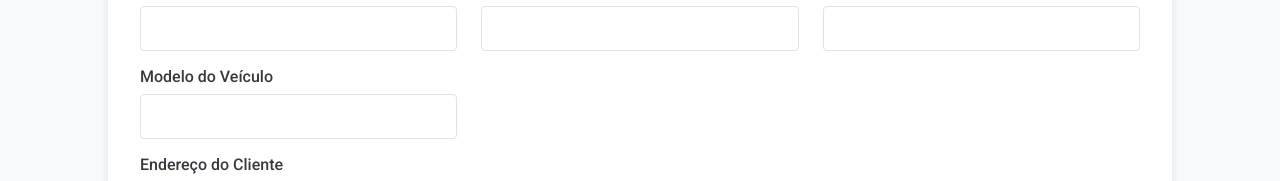
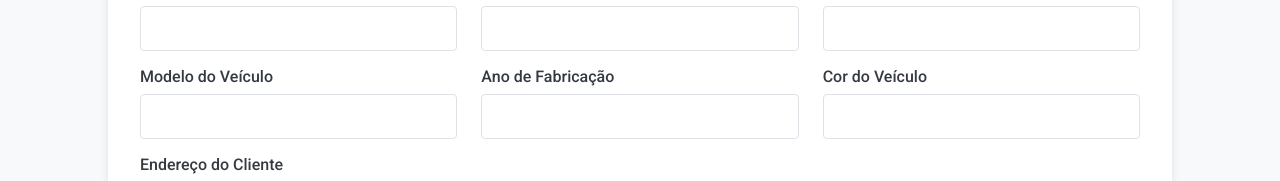
Before and after one commit to Bi-TiNet/meu-rastreador-app, a React (Vite) app: page / in a window 1280 px wide. Shown: the part 173-354 px from the top of the page. Built offline with nearby package versions, Linux system fonts and the light colour scheme; no server answers.

Commit message:
Add files via upload

```diff
--- a/src/components/InstallationForm.tsx
+++ b/src/components/InstallationForm.tsx
@@ -7,6 +7,8 @@ export function InstallationForm() {
   const [contato, setContato] = useState('');
   const [placa, setPlaca] = useState('');
   const [modelo, setModelo] = useState('');
+  const [ano, setAno] = useState(''); // Adicionado
+  const [cor, setCor] = useState(''); // Adicionado
   const [endereco, setEndereco] = useState('');
   const [usuario, setUsuario] = useState('');
   const [senha, setSenha] = useState('');
@@ -14,9 +16,8 @@ export function InstallationForm() {
   const [bloqueio, setBloqueio] = useState('Sim');
 
   async function handleSubmit(event: FormEvent) {
-    // ... (a lógica de envio continua a mesma)
     event.preventDefault();
-    const data = { nome, contato, placa, modelo, endereco, usuario, senha, base, bloqueio };
+    const data = { nome, contato, placa, modelo, ano, cor, endereco, usuario, senha, base, bloqueio };
     try {
       const response = await fetch('/.netlify/functions/create-installation', {
         method: 'POST',
@@ -27,8 +28,8 @@ export function InstallationForm() {
       await response.json();
       alert('Instalação cadastrada com sucesso!');
       // Limpa o formulário
-      setNome(''); setContato(''); setPlaca(''); setModelo(''); setEndereco('');
-      setUsuario(''); setSenha(''); setBase('Atena'); setBloqueio('Sim');
+      setNome(''); setContato(''); setPlaca(''); setModelo(''); setAno(''); setCor('');
+      setEndereco(''); setUsuario(''); setSenha(''); setBase('Atena'); setBloqueio('Sim');
     } catch (error) {
       console.error('Erro ao enviar o formulário:', error);
       alert('Erro ao cadastrar. Tente novamente.');
@@ -43,22 +44,26 @@ export function InstallationForm() {
           <label htmlFor="nome">Nome Completo</label>
           <input id="nome" type="text" value={nome} onChange={e => setNome(e.target.value)} />
         </div>
-
         <div className="form-group">
           <label htmlFor="contato">Número de Contato</label>
           <input id="contato" type="text" value={contato} onChange={e => setContato(e.target.value)} />
         </div>
-
         <div className="form-group">
           <label htmlFor="placa">Placa do Veículo</label>
           <input id="placa" type="text" value={placa} onChange={e => setPlaca(e.target.value)} />
         </div>
-
         <div className="form-group">
           <label htmlFor="modelo">Modelo do Veículo</label>
           <input id="modelo" type="text" value={modelo} onChange={e => setModelo(e.target.value)} />
         </div>
-
+        <div className="form-group">
+          <label htmlFor="ano">Ano de Fabricação</label>
+          <input id="ano" type="text" value={ano} onChange={e => setAno(e.target.value)} />
+        </div>
+        <div className="form-group">
+          <label htmlFor="cor">Cor do Veículo</label>
+          <input id="cor" type="text" value={cor} onChange={e => setCor(e.target.value)} />
+        </div>
         <div className="form-group full-width">
           <label htmlFor="endereco">Endereço do Cliente</label>
           <textarea id="endereco" value={endereco} onChange={e => setEndereco(e.target.value)} />
@@ -71,12 +76,10 @@ export function InstallationForm() {
           <label htmlFor="usuario">Usuário</label>
           <input id="usuario" type="text" value={usuario} onChange={e => setUsuario(e.target.value)} />
         </div>
-
         <div className="form-group">
           <label htmlFor="senha">Senha</label>
           <input id="senha" type="text" value={senha} onChange={e => setSenha(e.target.value)} />
         </div>
-
         <div className="form-group">
           <label htmlFor="base">Base</label>
           <select id="base" value={base} onChange={e => setBase(e.target.value)}>
@@ -84,7 +87,6 @@ export function InstallationForm() {
             <option value="Autocontrol">Base Autocontrol</option>
           </select>
         </div>
-
         <div className="form-group">
           <label htmlFor="bloqueio">Bloqueio</label>
           <select id="bloqueio" value={bloqueio} onChange={e => setBloqueio(e.target.value)}>
@@ -92,7 +94,6 @@ export function InstallationForm() {
             <option value="Nao">Não</option>
           </select>
         </div>
-
         <button type="submit">Cadastrar Instalação</button>
       </div>
     </form>
```
